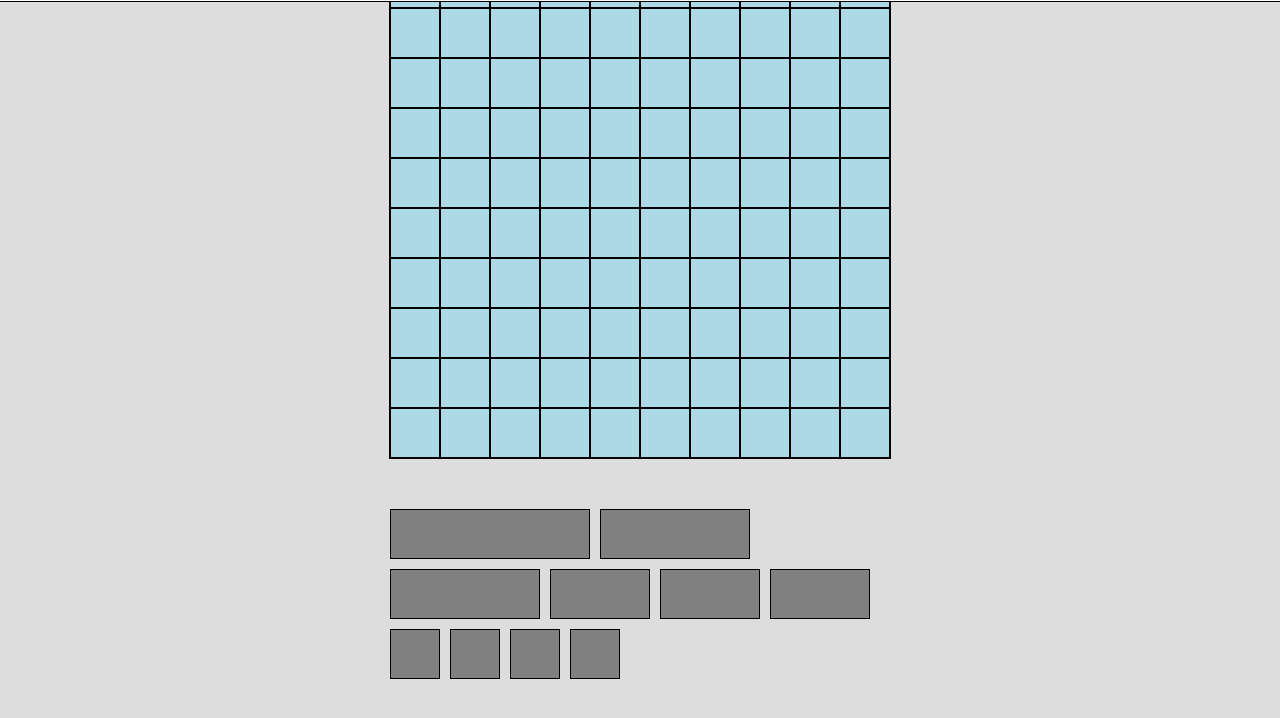
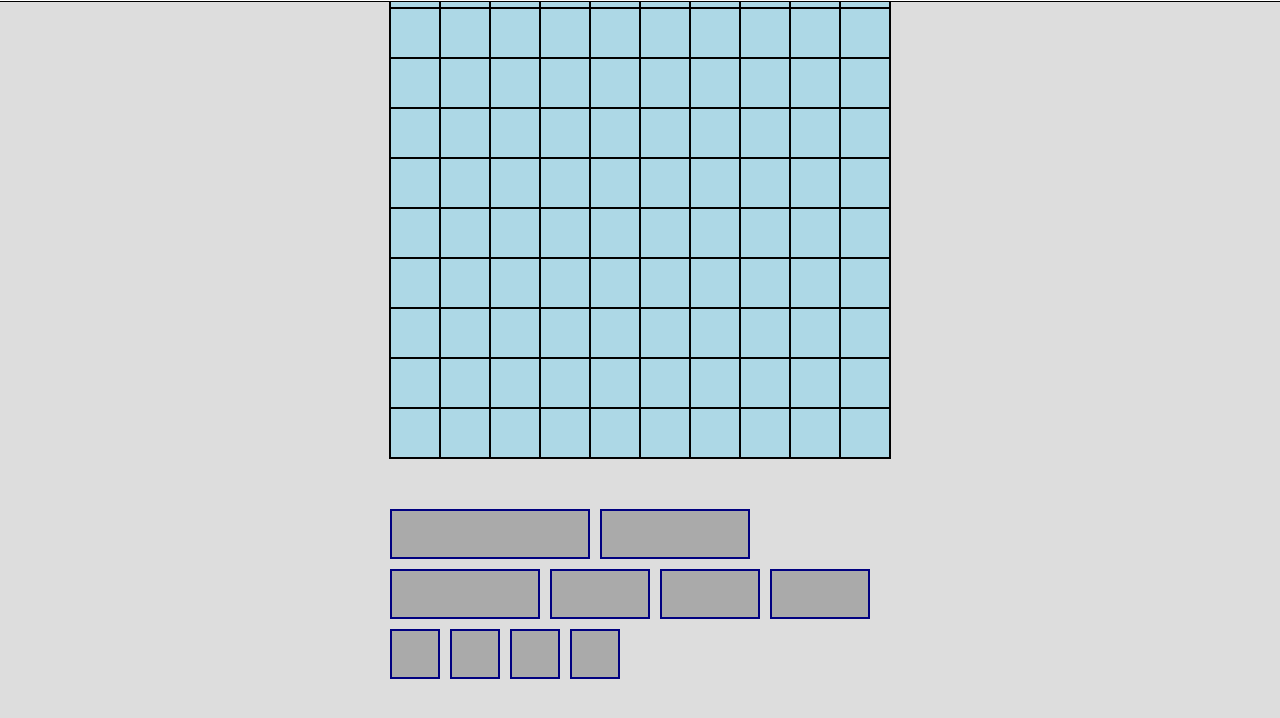
Before and after one commit to DrearyDev/battleship-game, a website built with webpack: page src/index.html in a window 1280 px wide. Both pictures are taken after a click on the button "Single Player (vs CPU)". Shown: the part 82-800 px from the top of the page. Built offline with nearby package versions, Linux system fonts and the light colour scheme.

Commit message:
Add css variables
to make changing things easier later on

```diff
--- a/src/game.css
+++ b/src/game.css
@@ -1,3 +1,21 @@
+
+:root {
+  --GRID_WIDTH: calc(50px * 10);
+  --GRID_BG_COLOR: lightblue;
+  --GRID_BORDER: 1px solid black;
+
+  --SQUARE_WIDTH: 50px;
+  --SQUARE_HEIGHT: 50px;
+
+  --SHIP_HEIGHT: 50px;
+  --SHIP_BG_COLOR: #aaa;
+  --SHIP_DRAGGING_COLOR: #ccc;
+  --SHIP_BORDER: 2px solid navy;
+}
+
+* {
+  user-select: none;
+}
 
 body {
   flex-direction: column;
@@ -7,24 +25,28 @@ body {
 .grid {
   display: grid;
   grid-template-columns: auto auto auto auto auto auto auto auto auto auto;
-  background-color: lightblue;
-  border: 1px solid black;
+  background-color: var(--GRID_BG_COLOR);
+  border: var(--GRID_BORDER);
 }
 .square {
-  width: 50px;
-  height: 50px;
-  border: 1px solid black;
+  width: var(--SQUARE_WIDTH);
+  height: var(--SQUARE_HEIGHT);
+  border: var(--GRID_BORDER);
 }
 
 .ships {
-  width: 500px;
+  width: var(--GRID_WIDTH);
   flex-wrap: wrap;
   display: flex;
-  flex-direction: row;
   gap: 10px;
 }
 .ship {
-  height: 50px;
-  background-color: grey;
-  border: 1px solid black;
+  /* width determined in javascript */
+  height: var(--SHIP_HEIGHT);
+  background-color: var(--SHIP_BG_COLOR);
+  border: var(--SHIP_BORDER);
+  cursor: move;
 }
+.ship.dragging {
+  background-color: var(--SHIP_DRAGGING_COLOR);
+}
```
Also changed, not shown: dist/app.bundle.js.
